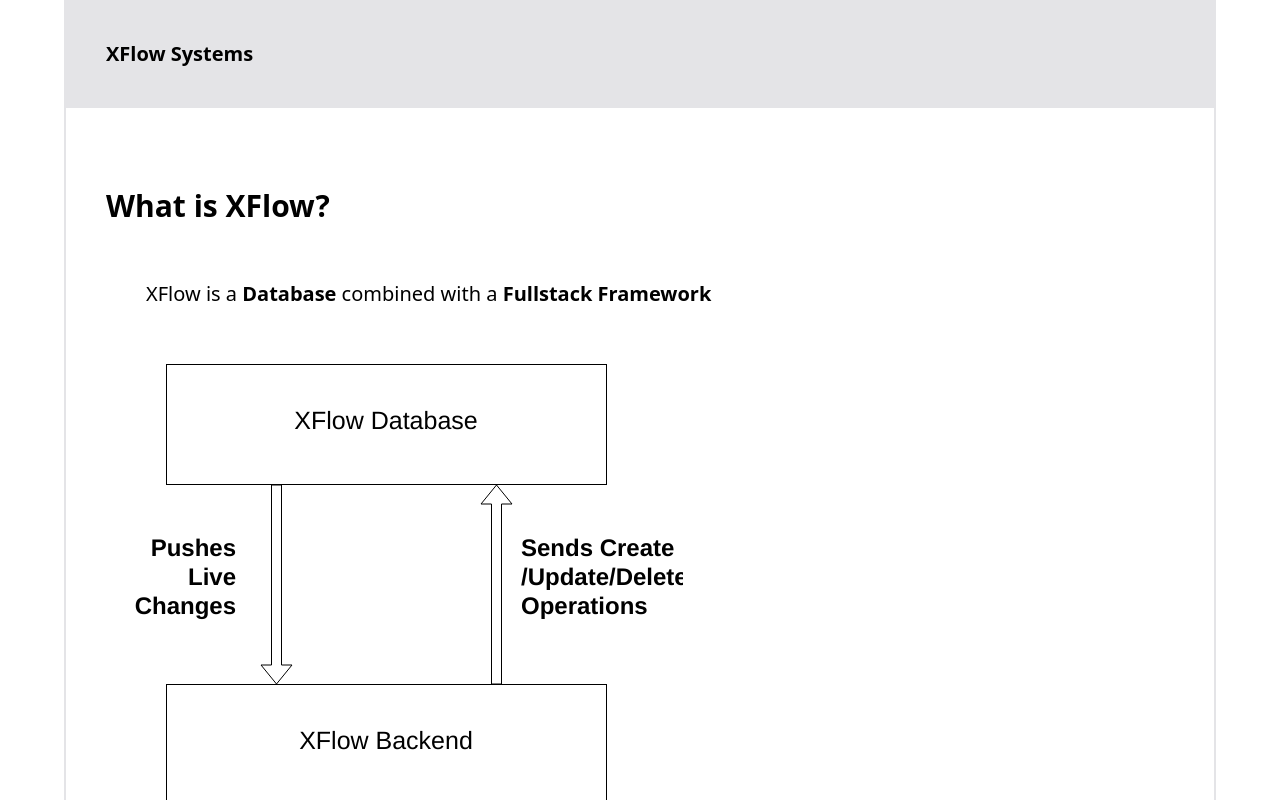
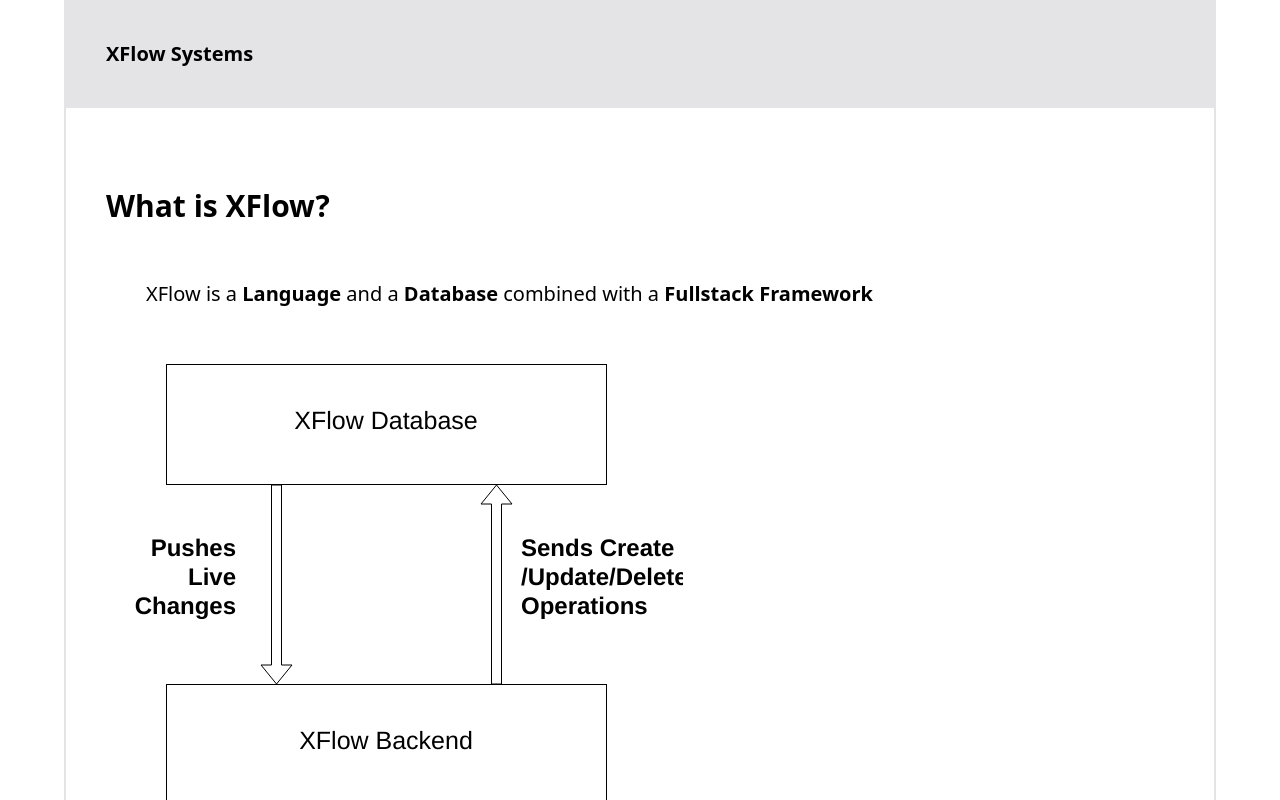
Before and after one commit to xflow-systems/xflow-systems.github.io, a React (Vite) app in the folder app/: page / in a window 1280 px wide. Shown: the top 800 px of the page. Built offline with nearby package versions, Linux system fonts and the light colour scheme.

Commit message:
app: xflow is also a language

```diff
--- a/app/src/App.tsx
+++ b/app/src/App.tsx
@@ -12,7 +12,7 @@ function App() {
             </div>
 
             <div className="px-10">
-                <div className="py-4">XFlow is a <b>Database</b> combined with a <b>Fullstack Framework</b></div>
+                <div className="py-4">XFlow is a <b>Language</b> and a <b>Database</b> combined with a <b>Fullstack Framework</b></div>
             </div>
 
             <div className="py-10" dangerouslySetInnerHTML={{ __html: Components }}></div>
```
